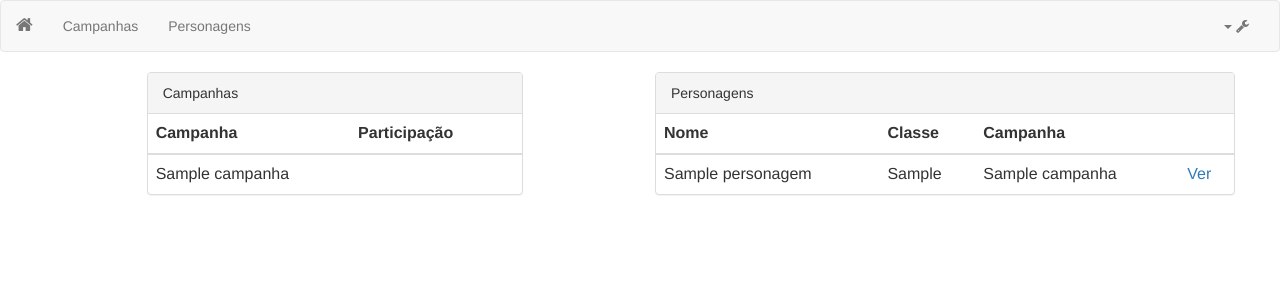
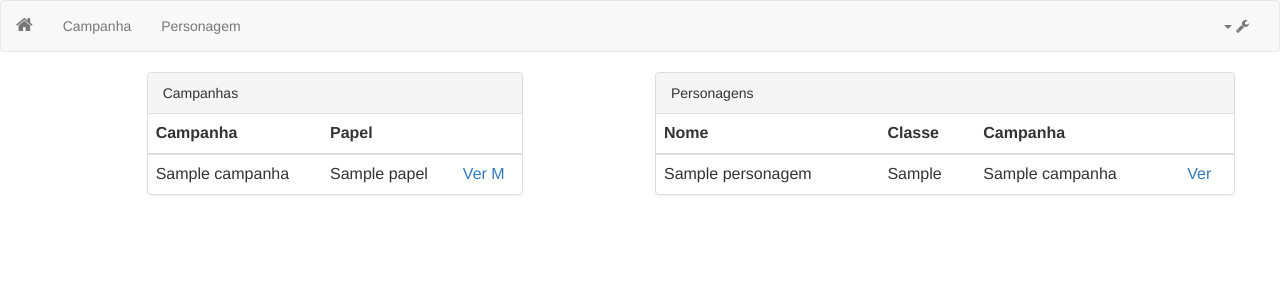
Before and after one commit to easy-rpg/SheetAPI, a Flask app: template rpg/templates/core/index.html in a window 1280 px wide. Shown: the top 300 px of the page. Run offline with Flask 2, Linux system fonts and the light colour scheme; tables that the repository leaves empty hold one stand-in row (values such as "Sample post"); the template is opened without the code that fills it: values that come from a table or form of the project are taken from there, most other values are stand-ins (such as "Sample title", 1, 10 or a date in 2020); parts of the project's set-up code (start-up, migrations or seed data) failed here and were passed over; some libraries are stand-ins or nearby versions.

Commit message:
minor fix

```diff
--- a/rpg/templates/base.html
+++ b/rpg/templates/base.html
@@ -26,8 +26,8 @@
 					 </ul>
 					 {% else %}
 					 <ul class="nav navbar-nav">
-						 <li><a href="/campanhas">Campanhas</a></li>
-						 <li><a href="/personagens">Personagens</a></li>
+						 <li><a href="/campanha">Campanha</a></li>
+						 <li><a href="/personagem">Personagem</a></li>
 					 </ul>
 					 <ul class="nav navbar-nav navbar-right">
 						 <li class="dropdown">
--- a/rpg/templates/core/index.html
+++ b/rpg/templates/core/index.html
@@ -9,20 +9,16 @@
                     <thead>
                         <tr>
                             <th>Campanha</th>
-                            <th>Participação</th>
+                            <th>Papel</th>
                             <th></th>
                         </tr>
                     </thead>
                     <tbody>
-                    {% for campanha in campanhas %}
+                    {% for participacao in usuario.participacoes %}
                         <tr>
-                            <td>{{ campanha }}</td>
-                            <td>{{ campanha.papel(usuario) }}</td>
-                            {% if campanha.papel(usuario) == 'Mestre' %}
-                            <td><a href="#">Ver M</a></td>
-                            {% elif campanha.papel(usuario) == 'Jogador' %}
-                            <td><a href="#">Ver J</a></td>
-                            {% endif %}
+                            <td>{{ participacao.campanha }}</td>
+                            <td>{{ participacao.papel }}</td>
+                            <td><a href="/campanha/{{ participacao.campanha.id_campanha }}">Ver M</a></td>
                         </tr>
                     {% endfor %}
                     </tbody>
@@ -47,7 +43,7 @@
                             <td>{{ personagem }}</td>
                             <td>{{ personagem.str_classes() }}</td>
                             <td>{{ personagem.mesa.campanha.nome }}</td>
-                            <td><a href="#">Ver</a></td>
+                            <td><a href="/personagem/{{ personagem.id_personagem }}">Ver</a></td>
                         </tr>
                         {% endfor %}
                     </tbody>
```
Also changed, not shown: rpg/core/controllers.py (+6 -10 lines).
